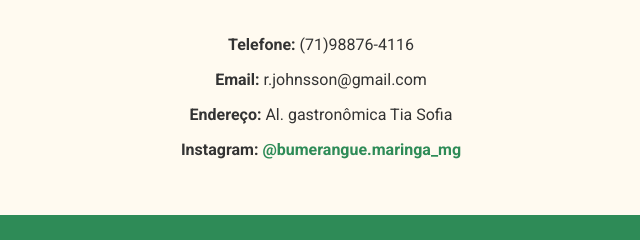
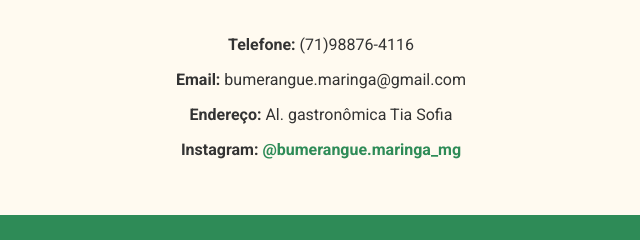
Before and after one commit to ironJohnsson/Bumerangue, a plain HTML site: page contato.html in a window 1280 px wide. Shown: the part 541-781 px from the top of the page, 319-959 px from the left. Drawn offline with Linux system fonts and the light colour scheme.

Commit message:
mudança em letras

```diff
--- a/contato.html
+++ b/contato.html
@@ -41,7 +41,7 @@ button:hover { background-color: #256b46; }
 
 <section style="margin-top:40px; text-align:center;">
 <p><strong>Telefone:</strong> (71)98876-4116 </p>
-<p><strong>Email:</strong> r.johnsson@gmail.com </p>
+<p><strong>Email:</strong> bumerangue.maringa@gmail.com </p>
 <p><strong>Endereço:</strong> Al. gastronômica Tia Sofia </p>
 <p><strong>Instagram:</strong>
     <a href="https://www.instagram.com/bumerangue.maringa_mg" target="_blank" style="color:#2e8b57; text-decoration:none; font-weight:bold;">@bumerangue.maringa_mg</a>
```
Also changed, not shown: sobre.html (+1 -1 lines).
